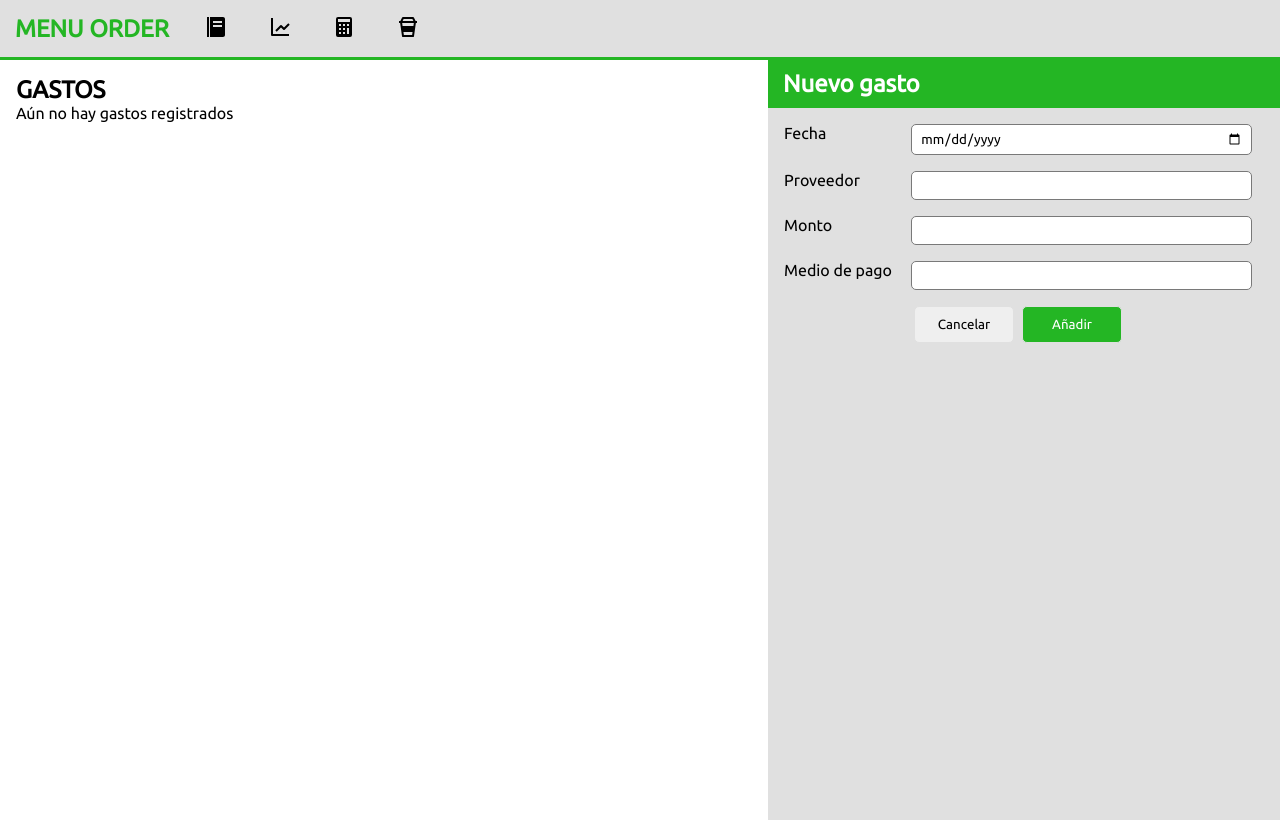
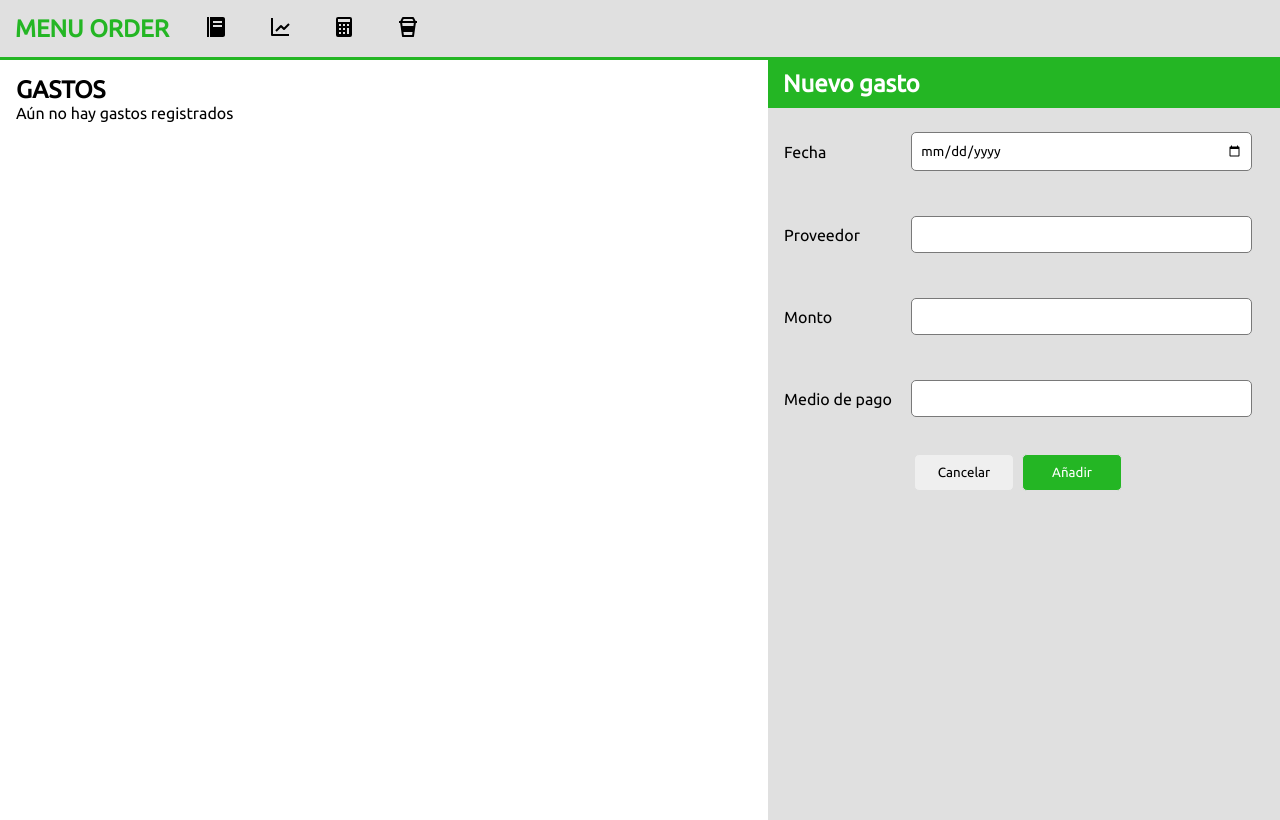
Before and after one commit to micaelamerino/menu-order, a React (Vite) app: page /gastos in a window 1280 px wide. Built offline with nearby package versions, Linux system fonts and the light colour scheme.

Commit message:
Estilos en mensajes de error en formularios

```diff
--- a/src/Styles.css
+++ b/src/Styles.css
@@ -46,7 +46,8 @@ nav>a:hover {
 
 
 .products-section,
-.bills-section, .order-section {
+.bills-section,
+.order-section {
     display: flex;
     justify-content: center;
 }
@@ -57,7 +58,8 @@ nav>a:hover {
 }
 
 /*Formularios*/
-.form-section, .dataTables-section {
+.form-section,
+.dataTables-section {
     width: 40%;
     background-color: var(--gris);
     height: 95vh;
@@ -80,6 +82,8 @@ nav>a:hover {
 
 .form-content {
     display: flex;
+    align-items: center;
+    margin-top: 8px;
 
 }
 
@@ -92,7 +96,7 @@ nav>a:hover {
     outline: none;
     border-radius: 5px;
     border: 1px solid var(--gris-oscuro);
-    padding: 6px 8px;
+    padding: 10px 8px;
 }
 
 .buttons-container {
@@ -118,6 +122,11 @@ button:hover {
 .btn-add {
     background-color: var(--verde);
     color: #fff;
+}
+
+.error-message {
+    color: red;
+    height: 5px;
 }
 
 /*Tablas*/
@@ -177,14 +186,13 @@ td {
     position: relative;
 }
 
-.form-search > input {
+.form-search>input {
     width: 300px;
     outline: none;
     border: none;
     padding: 8px;
     margin-top: 8px;
 }
-
 
 .products-list {
     background-color: #fff;
@@ -203,7 +211,7 @@ td {
     padding: 8px;
 }
 
-.content-list:hover{
+.content-list:hover {
     background-color: var(--gris);
 }
 
--- a/src/pages/Bills.jsx
+++ b/src/pages/Bills.jsx
@@ -100,7 +100,9 @@ const Bills = () => {
               autoComplete="on"
             />
           </div>
-          {errors.date && <p>{errors.date}</p>}
+          <div className="error-message">
+            {errors.date && <p>{errors.date}</p>}
+          </div>
           <div className="form-content">
             <label htmlFor="distributor">Proveedor</label>
             <input
@@ -111,7 +113,9 @@ const Bills = () => {
               autoComplete="off"
             />
           </div>
-          {errors.distributor && <p>{errors.distributor}</p>}
+          <div className="error-message">
+            {errors.distributor && <p>{errors.distributor}</p>}
+          </div>
           <div className="form-content">
             <label htmlFor="amount">Monto</label>
             <input
@@ -122,7 +126,9 @@ const Bills = () => {
               autoComplete="off"
             />
           </div>
-          {errors.amount && <p>{errors.amount}</p>}
+          <div className="error-message">
+            {errors.amount && <p>{errors.amount}</p>}
+          </div>
           <div className="form-content">
             <label htmlFor="paid">Medio de pago</label>
             <input
@@ -133,7 +139,9 @@ const Bills = () => {
               autoComplete="off"
             />
           </div>
-          {errors.paid && <p>{errors.paid}</p>}
+          <div className="error-message">
+            {errors.paid && <p>{errors.paid}</p>}
+          </div>
           <div className="buttons-container">
             <button type="button" onClick={handleClickCancel}>
               Cancelar
--- a/src/pages/Products.jsx
+++ b/src/pages/Products.jsx
@@ -98,7 +98,9 @@ const Products = () => {
               autoComplete="off"
             />
           </div>
-          {errors.code && <p>{errors.code}</p>}
+          <div className="error-message">
+            {errors.code && <p>{errors.code}</p>}
+          </div>
           <div className="form-content">
             <label htmlFor="name">Nombre</label>
             <input
@@ -109,7 +111,9 @@ const Products = () => {
               autoComplete="off"
             />
           </div>
-          {errors.name && <p>{errors.name}</p>}
+          <div className="error-message">
+            {errors.name && <p>{errors.name}</p>}
+          </div>
           <div className="form-content">
             <label htmlFor="price">Precio</label>
             <input
@@ -120,7 +124,9 @@ const Products = () => {
               autoComplete="off"
             />
           </div>
-          {errors.price && <p>{errors.price}</p>}
+          <div className="error-message">
+            {errors.price && <p>{errors.price}</p>}
+          </div>
           <div className="form-content">
             <label htmlFor="quantity">Cantidad</label>
             <input
@@ -131,8 +137,9 @@ const Products = () => {
               autoComplete="off"
             />
           </div>
-          {errors.quantity && <p>{errors.quantity}</p>}
-
+          <div className="error-message">
+            {errors.quantity && <p>{errors.quantity}</p>}
+          </div>
           <div className="buttons-container">
             <button type="button" onClick={handleClickCancel}>
               Cancelar
```
